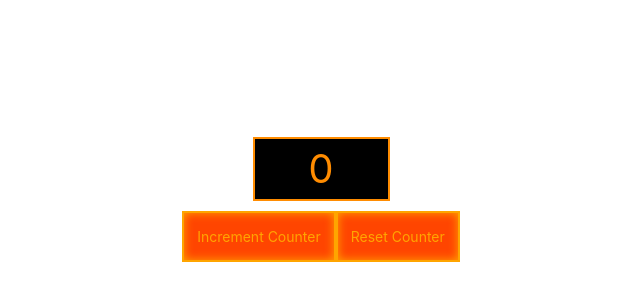
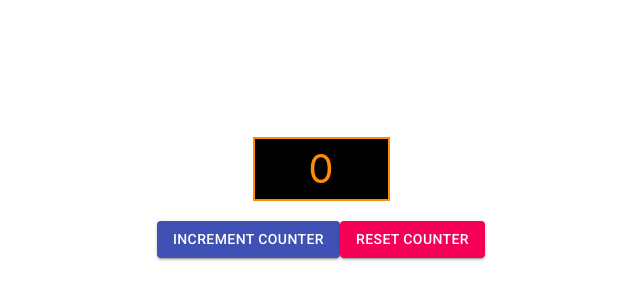
Before and after one commit to taymoorjaved/React_Incrementor, a React app: page / in a window 1280 px wide. Shown: the part 120-420 px from the top of the page, without its empty margins (319-959 px from the left). Built offline with nearby package versions, Linux system fonts and the light colour scheme.

Commit message:
material ui added

```diff
--- a/package.json
+++ b/package.json
@@ -11,6 +11,8 @@
     "dependencies": {
         "@babel/plugin-proposal-class-properties": "^7.5.5",
         "@babel/runtime": "^7.6.3",
+        "@material-ui/core": "^4.10.1",
+        "@material-ui/icons": "^4.9.1",
         "antd": "^3.25.2",
         "cors": "^2.8.5",
         "node-fetch": "^2.6.0",
--- a/src/app/App.js
+++ b/src/app/App.js
@@ -1,5 +1,5 @@
 import React from "react";
-import Button from "../components/Button/Button";
+import MyButton from "../components/Button/Button";
 import CountDisplay from "../components/CountDisplay/CountDisplay";
 
 
@@ -26,22 +26,23 @@ export default class App extends React.Component {
     render(){
         return (
           <div>
-                <CountDisplay
-                    counter={this.state.counter}
-                />
-                <Button
-                    displayText = "Increment Counter"
-                    mode = "add"
+            <CountDisplay counter={this.state.counter} />
+            <MyButton
+              variant="contained"
+              color="primary"
+              displayText="Increment Counter"
+              mode="add"
               counter={this.state.counter}
               updateAppState={(updatedCounter) => this.updateState(updatedCounter)}
             />
-                <Button
-                    displayText = "Reset Counter"
-                    mode = "reset"
+            <MyButton
+              variant="contained"
+              color="secondary"
+              displayText="Reset Counter"
+              mode="reset"
               counter={this.state.counter}
               updateAppState={(updatedCounter) => this.updateState(updatedCounter)}
             />
-
           </div>
         );
     }
--- a/src/components/Button/Button.js
+++ b/src/components/Button/Button.js
@@ -1,14 +1,17 @@
 import React from "react";
+
+import Button from "@material-ui/core/Button";
+
 
 import "./button.css"
 
-class Button extends React.Component {
+class MyButton extends React.Component {
 
     render(){
         return (
-            <button className={"my-inc-btn"} onClick={this.props.mode === "add" ? () => this.incrementCounter() : this.resetCounter.bind(this)}>
+            <Button variant={this.props.variant} color={this.props.color} onClick={this.props.mode === "add" ? () => this.incrementCounter() : this.resetCounter.bind(this)}>
                 {this.props.displayText}
-            </button>
+            </Button>
         );
     }
 
@@ -34,4 +37,4 @@ class Button extends React.Component {
 
 }
 
-export default Button;
+export default MyButton;
--- a/src/components/Button/button.css
+++ b/src/components/Button/button.css
@@ -1,4 +1,4 @@
-.my-inc-btn {
+/* .my-inc-btn {
     cursor: pointer;
     background: orangered;
     color: orange;
@@ -10,4 +10,4 @@
 
 .my-inc-btn:hover {
     box-shadow: inset 0 0 10px black;
-}
+} */
--- a/src/components/CountDisplay/countdisplay.css
+++ b/src/components/CountDisplay/countdisplay.css
@@ -4,5 +4,6 @@
     font-size: 40px;
     margin: auto;
     width: 137px;
+    margin-bottom: 20px;
     border: 2px solid;
 }
```
Also changed, not shown: dist/index.html, 1 other file. Lines whose indentation alone changed are shown as unchanged.
